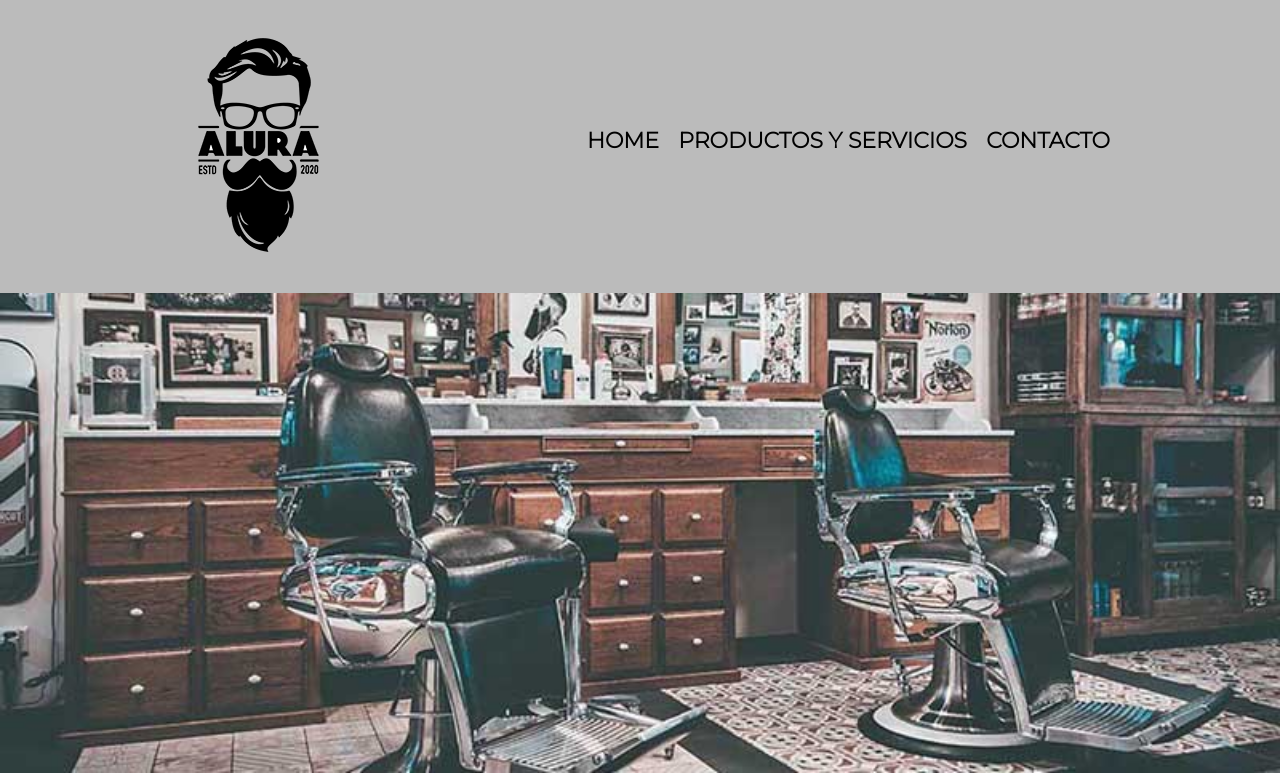
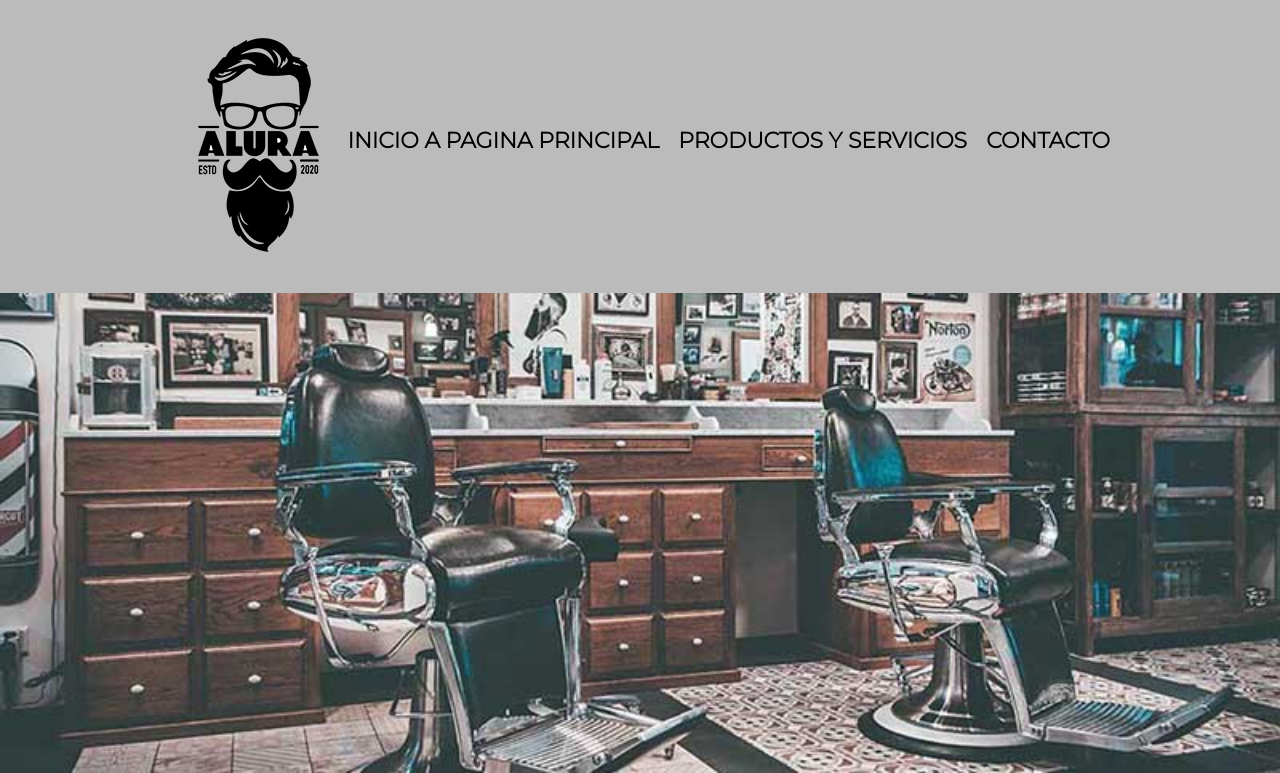
Before and after one commit to EJA177/Alura-git, a plain HTML site: page index.html in a window 1280 px wide. Shown: the top 773 px of the page. Drawn offline with Linux system fonts and the light colour scheme.

Commit message:
corrigiendo nombre de lista de productos

```diff
--- a/index.html
+++ b/index.html
@@ -28,7 +28,7 @@
 
                 <nav>
                     <ul class="navegacion">
-                        <li><a href="index.html">home</a></li>
+                        <li><a href="index.html">inicio a pagina principal</a></li>
                         <li><a href="poductos.html">Productos y servicios</a> </li>
                         <li><a href="contactos.html">contacto</a> </li>
                     </ul>
```
